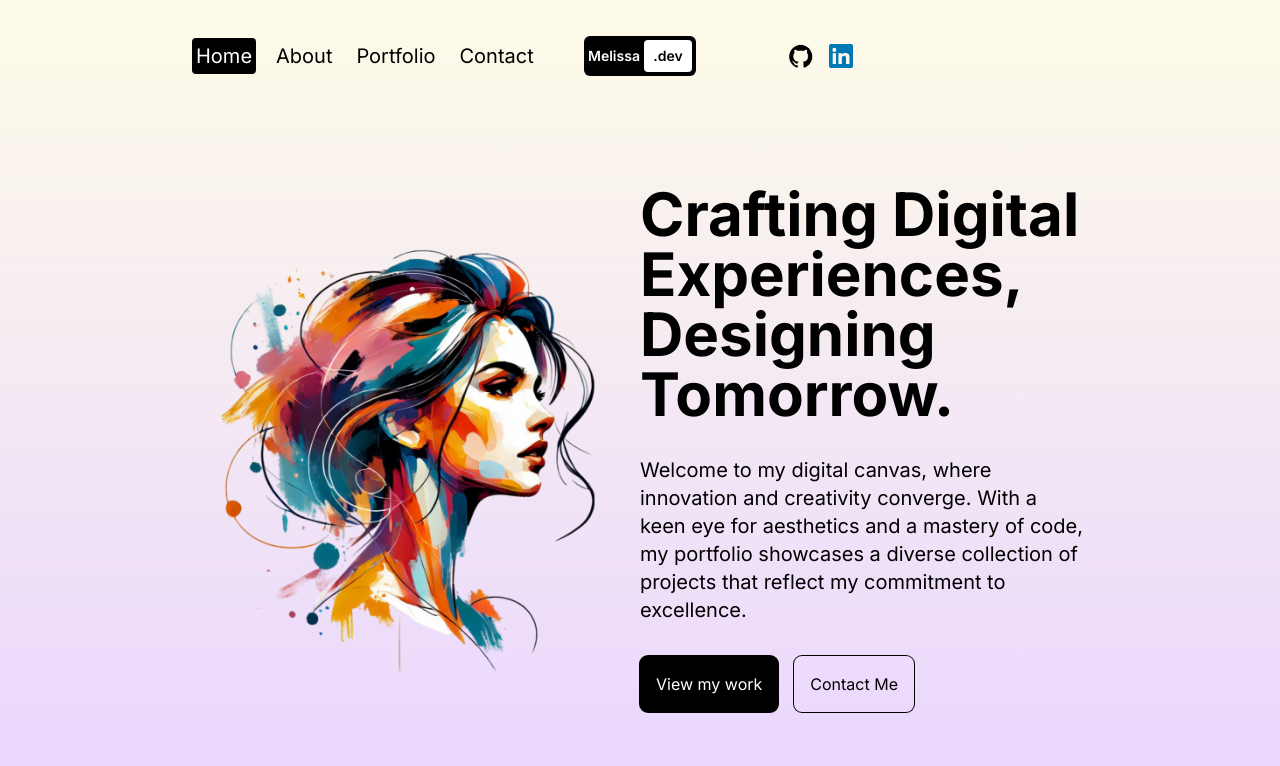
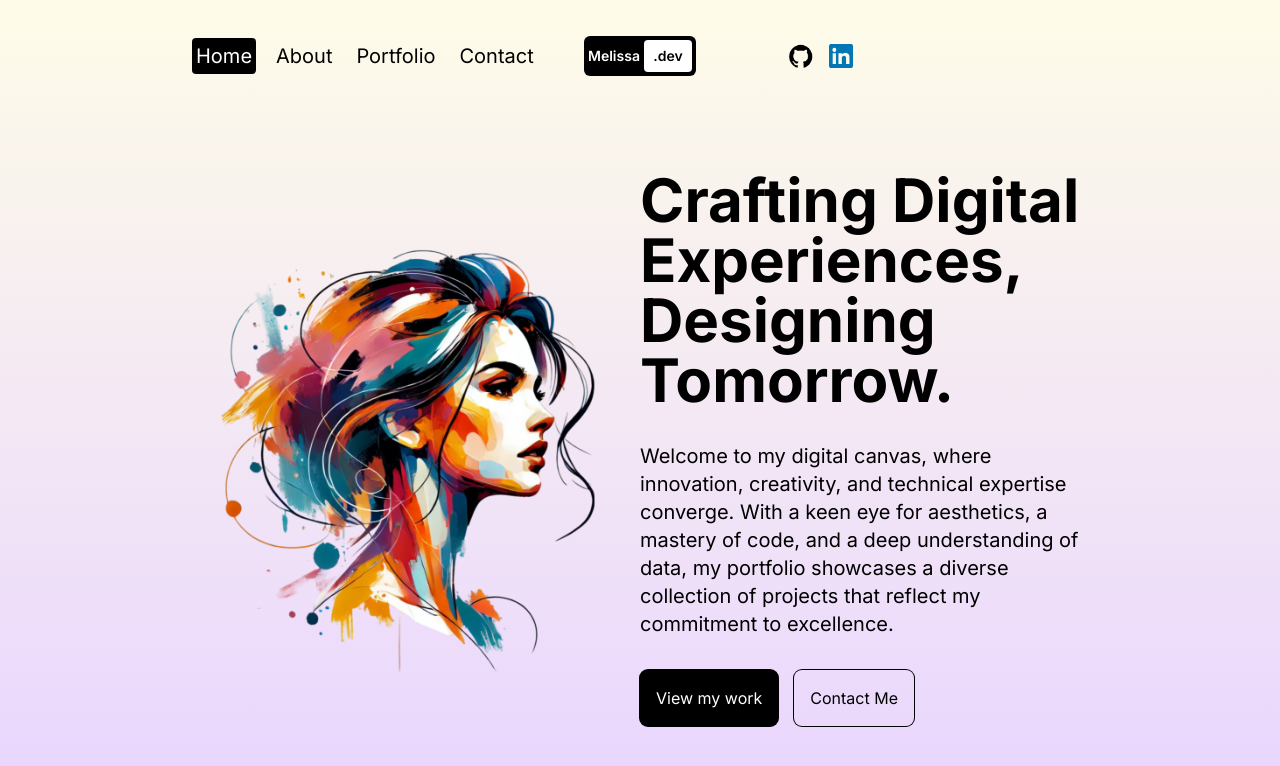
Before and after one commit to Melissa-Shao/Melissa-Portfolio-Website, a Next.js app: page / in a window 1280 px wide. Shown: the top 766 px of the page. Built offline with nearby package versions, Linux system fonts and the light colour scheme.

Commit message:
Rewrite the content for the home page

```diff
--- a/src/app/page.jsx
+++ b/src/app/page.jsx
@@ -22,7 +22,7 @@ const Homepage = () => {
           {/* title */}
           <h1 className="text-4xl md:text-6xl font-bold">Crafting Digital Experiences, Designing Tomorrow.</h1>
           {/* desc */}
-          <p className="md:text-xl">Welcome to my digital canvas, where innovation and creativity converge. With a keen eye for aesthetics and a mastery of code, my portfolio showcases a diverse collection of projects that reflect my commitment to excellence.</p>
+          <p className="md:text-xl">Welcome to my digital canvas, where innovation, creativity, and technical expertise converge. With a keen eye for aesthetics, a mastery of code, and a deep understanding of data, my portfolio showcases a diverse collection of projects that reflect my commitment to excellence.</p>
           {/* buttons */}
           <div className="flex gap-4 w-full">
             <Link href="/portfolio">
```
